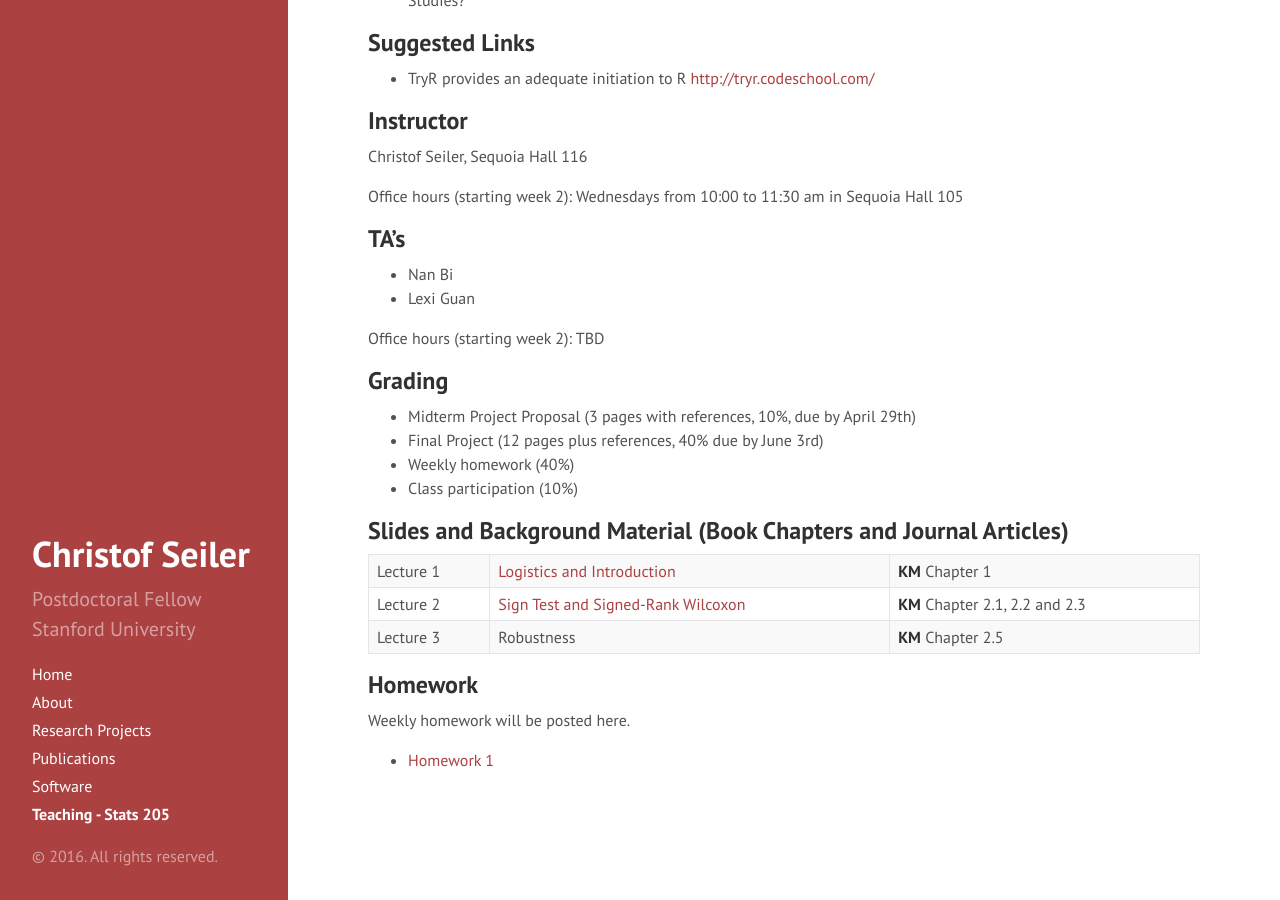
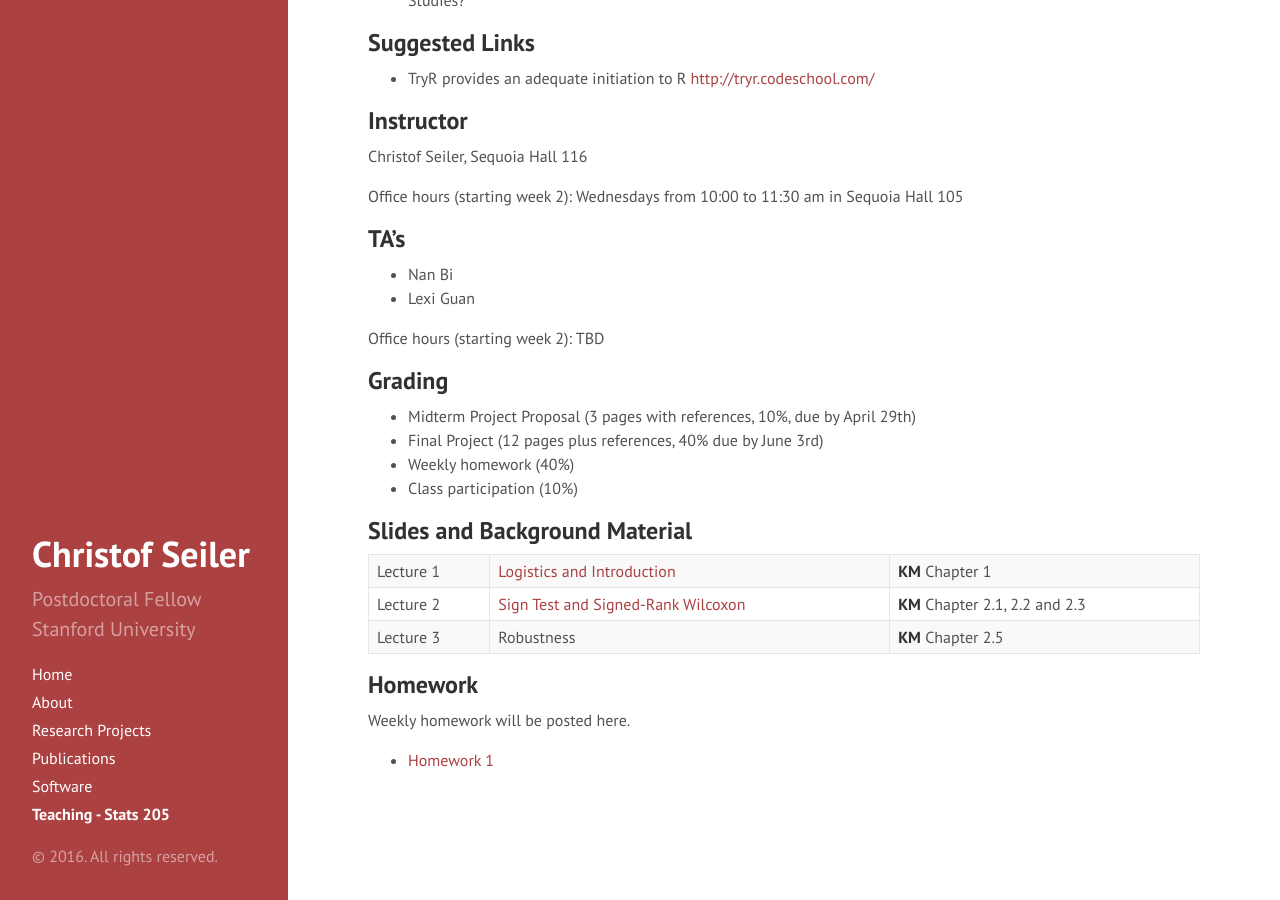
Before and after one commit to ChristofSeiler/ChristofSeiler.github.io, a Jekyll site: the page built from stats205.md, in a window 1280 px wide and 900 px high, scrolled down 949 px. Built offline with Jekyll 4.4.1, drawn with Linux system fonts in a browser that asks for light colours.

Commit message:
remove unnecessary text

```diff
--- a/stats205.md
+++ b/stats205.md
@@ -51,7 +51,7 @@ Office hours (starting week 2): TBD
 * Weekly homework (40%)
 * Class participation (10%)
 
-## Slides and Background Material (Book Chapters and Journal Articles)
+## Slides and Background Material
 
 Lecture 1 | [Logistics and Introduction](Lecture1/LogisticsIntroduction.html)              | **KM** Chapter 1
 Lecture 2 | [Sign Test and Signed-Rank Wilcoxon](Lecture2/SignTestSignedRankWilcoxon.html) | **KM** Chapter 2.1, 2.2 and 2.3
```
